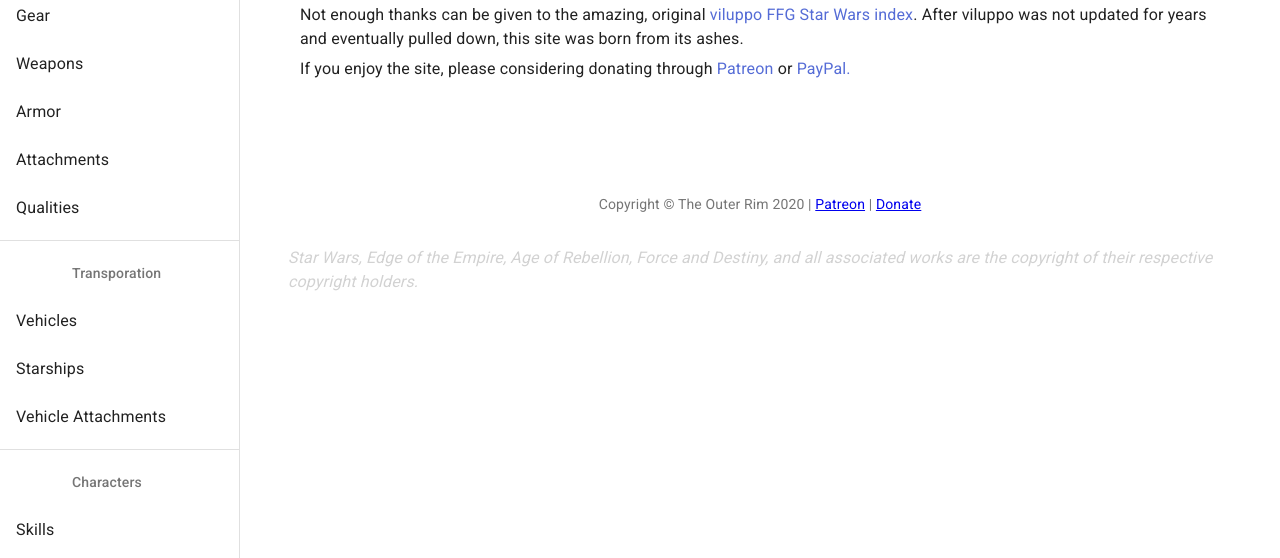
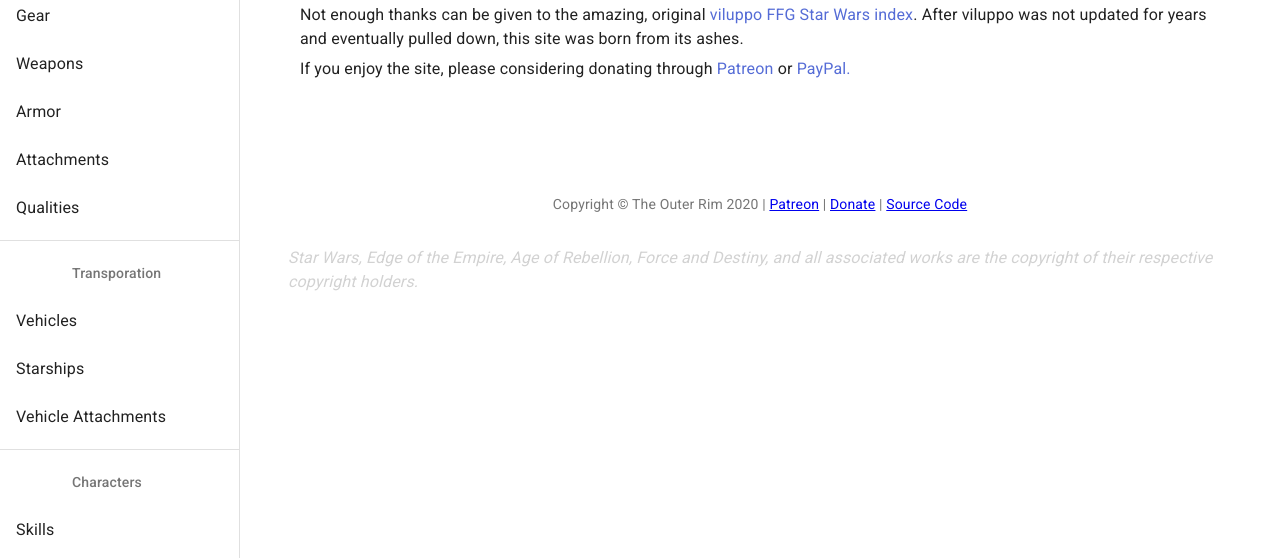
Before and after one commit to duffn/theouterrim, a Gatsby site: page / in a window 1280 px wide. Shown: the part 242-800 px from the top of the page. Built offline with nearby package versions, Linux system fonts and the light colour scheme; Gatsby itself is replaced by a stand-in of ours.

Commit message:
Add GitHub link to copyright

```diff
--- a/src/components/Dashboard.js
+++ b/src/components/Dashboard.js
@@ -83,7 +83,8 @@
           href="https://www.paypal.com/cgi-bin/webscr?cmd=_s-xclick&amp;hosted_button_id=NXWKR5KT8AS5U&amp;source=url"
         >
           Donate
-        </a>
+        </a>{" "}
+        | <a href="https://github.com/duffn/theouterrim">Source Code</a>
       </Typography>
       <Typography
         component="p"
```
